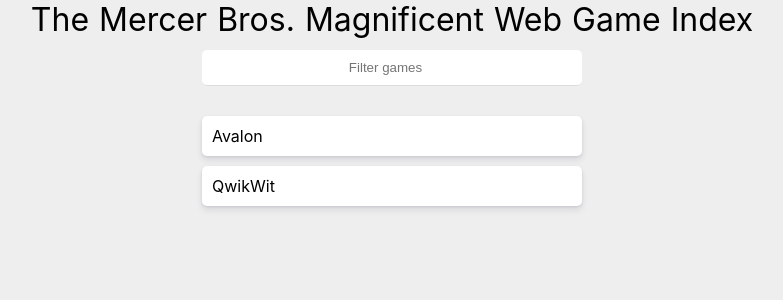
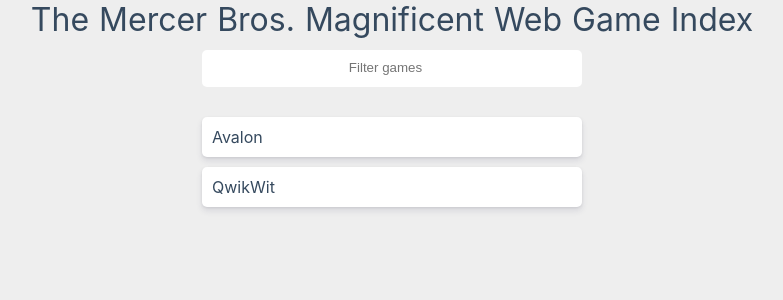
Before and after one commit to tylermercer/web-game-index, a Nuxt app: page / in a window 1280 px wide. Shown: the top 300 px of the page, without its empty margins (248-1031 px from the left). Built offline with nearby package versions, Linux system fonts and the light colour scheme.

Commit message:
Add CSS variables

```diff
--- a/pages/index.vue
+++ b/pages/index.vue
@@ -51,6 +51,18 @@ export default Vue.extend({
 </script>
 
 <style>
+
+:root {
+  --accent: chartreuse;
+  --bg-page: #eee;
+  --bg-card: white;
+  --bg-input-text: white;
+  --selection-color: var(--accent);
+  --selection-text-color: var(--bg-card);
+  --text: #35495e;
+  --text-subtitle: #526488;
+}
+
 html {
   font-family:
     'Quicksand',
@@ -62,13 +74,14 @@ html {
     'Helvetica Neue',
     Arial,
     sans-serif;
-  background: #eee;
-  caret-color: chartreuse;
+  background: var(--bg-page);
+  caret-color: var(--accent);
+  color: var(--text);
 }
 
 ::selection {
-  background-color: chartreuse;
-  color: white;
+  background-color: var(--selection-color);
+  color: var(--selection-text-color);
 }
 
 header {
@@ -91,17 +104,18 @@ header {
 .search input {
   border-radius: 5px;
   margin-bottom: 10px;
-  background: white;
+  background: var(--bg-input-text);
   border: none;
   outline: none;
   padding: 10px;
-  border-bottom: 1px solid #ddd;
+  border-bottom: 2px solid var(--bg-input-text);
   width: 100%;
   text-align: center;
+  color: inherit;
 }
 
 .search input:focus {
-  border-bottom-color: chartreuse;
+  border-bottom-color: var(--accent);
 }
 
 .results ul {
@@ -113,7 +127,7 @@ header {
   margin: 10px;
   box-shadow: 0px 4px 6px 0px rgba(50,50,93,0.11) , 0px 1px 3px 0px rgba(0,0,0,0.08);
   border-radius: 5px;
-  background: white;
+  background: var(--bg-card);
   padding: 10px;
 }
 
@@ -125,14 +139,13 @@ header {
   display: block;
   font-weight: 300;
   font-size: 100px;
-  color: #35495e;
   letter-spacing: 1px;
 }
 
 .subtitle {
   font-weight: 300;
   font-size: 42px;
-  color: #526488;
+  color: var(--text-subtitle);
   word-spacing: 5px;
   padding-bottom: 15px;
 }
```
